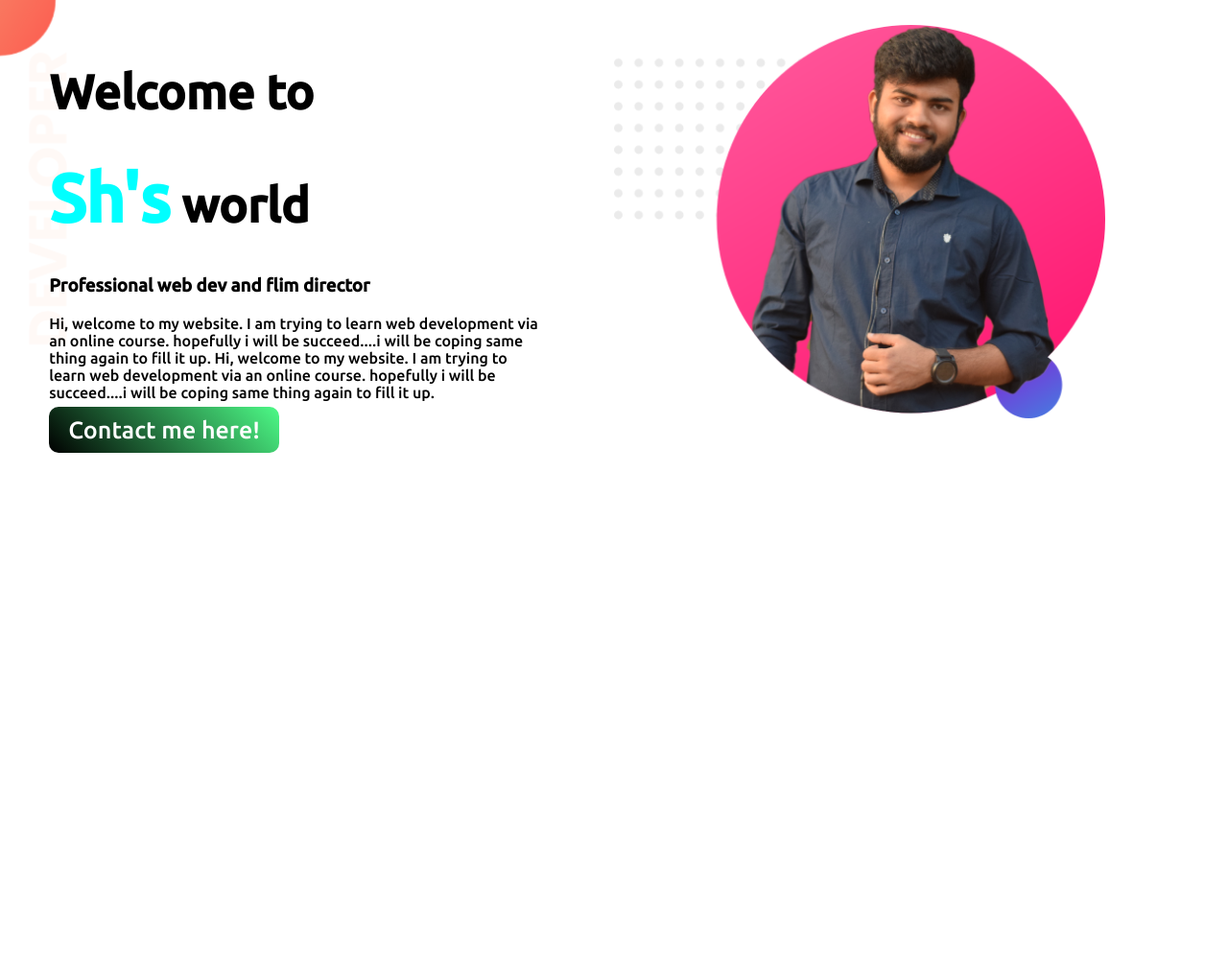
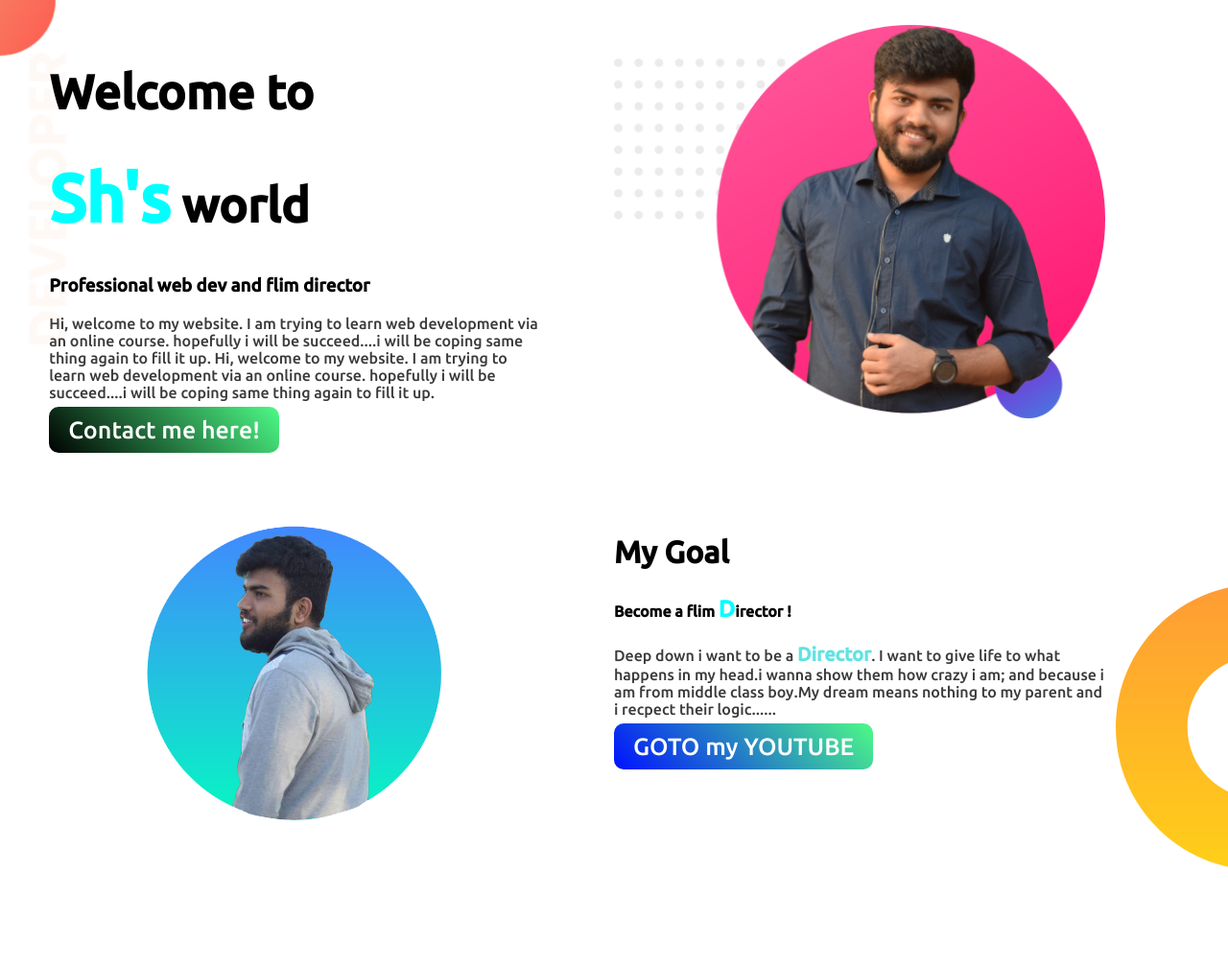
Before and after one commit to FaysalShuvo/04-first-web-portfolio, a plain HTML site: page index.html in a window 1280 px wide. Shown: the whole page at 96% size. Before the commit the page ends 800 px from the top, so only its background shows below. Drawn offline with Linux system fonts and the light colour scheme.

Commit message:
Added a new section called MyGoal

```diff
--- a/index.html
+++ b/index.html
@@ -26,12 +26,15 @@
           learn web development via an online course. hopefully i will be
           succeed....i will be coping same thing again to fill it up.
         </p>
-        <a class="linkButton"
+        <!--button to contact me-->
+        <a
+          class="linkButton"
           target="_blank"
           href="https://www.linkedin.com/in/md-faysal-islam-shuvo-0009b6144/"
           >Contact me here!</a
         >
       </div>
+      <!--image of a fat man-->
       <div class="half-width">
         <img
           src="images/profile.png"
@@ -39,5 +42,28 @@
         />
       </div>
     </section>
+    <!--this section for dreaming big-->
+    <section class="MyGoal">
+      <div class="half-width">
+        <img src="images/profile01.png" alt="picture of me ; one side!" />
+      </div>
+      <div class="half-width">
+        <h2 class="Goal">My Goal</h2>
+        <h4>Become a flim <span class="Di">D</span>irector !</h4>
+        <p>
+          Deep down i want to be a <span class="Dir">Director</span>. I want to
+          give life to what happens in my head.i wanna show them how crazy i am;
+          and because i am from middle class boy.My dream means nothing to my
+          parent and i recpect their logic......
+        </p>
+        <a
+          class="linkButton02"
+          target="_blank"
+          href="https://www.youtube.com/channel/UC09mGyMyZBPJ7HGDMYxWviw"
+          >GOTO my YOUTUBE</a
+        >
+      </div>
+    </section>
+
   </body>
 </html>
--- a/style.css
+++ b/style.css
@@ -4,6 +4,9 @@ body {
 }
 h1 {
   font-size: 50px;
+}
+p {
+  color: rgb(58, 58, 58);
 }
 .name-highlight {
   color: aqua;
@@ -25,13 +28,48 @@ h1 {
 }
 section {
   height: 500px;
+  padding-bottom: 5px;
 }
 .linkButton {
   text-decoration: none;
-  background-image: linear-gradient(45deg, rgb(0, 0, 0), rgba(0, 248, 83, 0.699));
+  background-image: linear-gradient(
+    45deg,
+    rgb(0, 0, 0),
+    rgba(0, 248, 83, 0.699)
+  );
   padding: 10px 20px;
   border-radius: 10px;
-  color:white;
+  color: white;
 
   font-size: 25px;
 }
+.linkButton02 {
+  text-decoration: none;
+  background-image: linear-gradient(
+    45deg,
+    rgb(0, 17, 255),
+    rgba(0, 248, 83, 0.699)
+  );
+  padding: 10px 20px;
+  border-radius: 10px;
+  color: white;
+
+  font-size: 25px;
+}
+.Dir {
+  font-size: 20px;
+  font-weight: 600;
+  color: rgb(98, 226, 226);
+}
+.Goal {
+  font-size: xx-large;
+}
+.Di {
+  font-size: x-large;
+  color: aqua;
+}
+.MyGoal {
+  background-image: url(images/dream-bg.png);
+  background-repeat: no-repeat;
+  background-position: right;
+}
```
